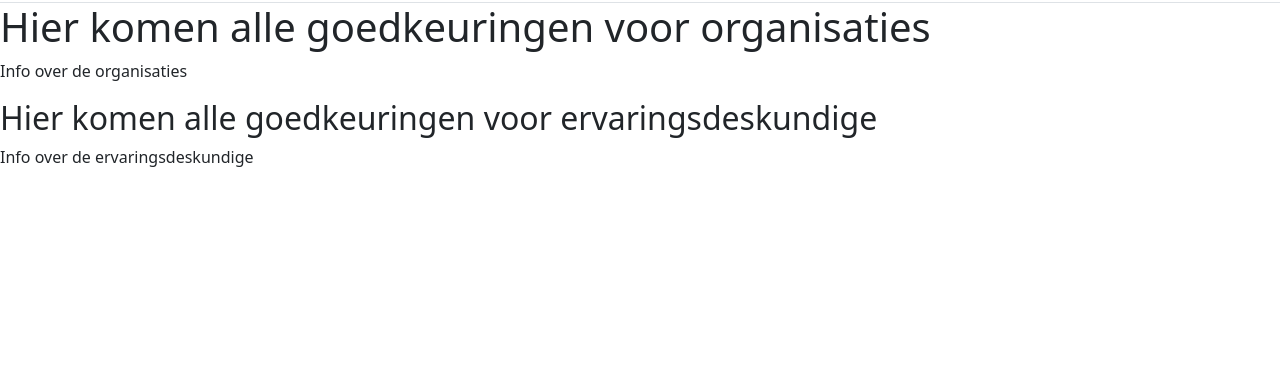
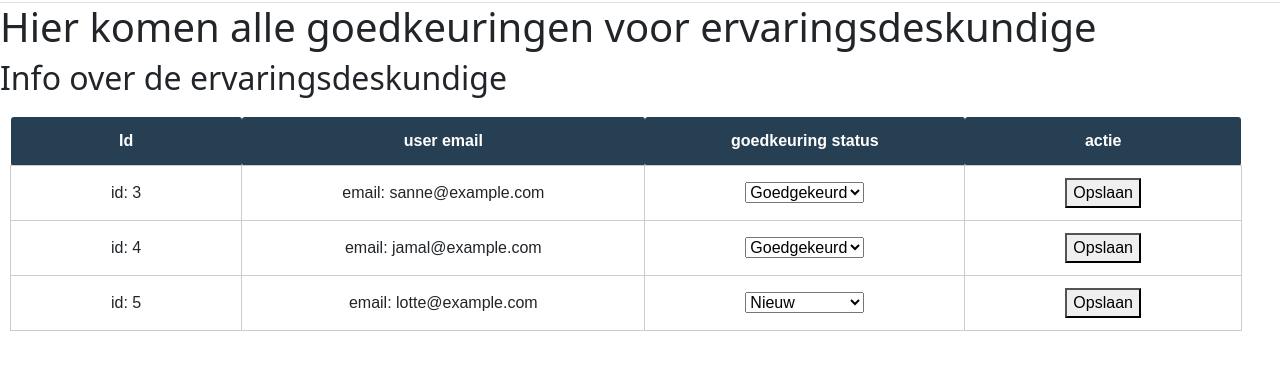
Before and after one commit to Ebay2k/rubberducky-owasp, a Flask app: page /bhd-goedkeuringen in a window 1280 px wide. Shown: the part 70-440 px from the top of the page. Run offline with Flask 3, Linux system fonts and the light colour scheme; the visitor is signed in with stand-in values (Sample User, id 1); data comes from the database, SQL or seed files in the repository.

Commit message:
bhd ervaringsdeskundige goedkeuren

```diff
--- a/app.py
+++ b/app.py
@@ -352,11 +352,20 @@ def bhd_ev_detail():
     profile = profiles.get_profile()
     return render_template("/bhd-ev-detail.html", profile=profile)
 
-@app.route("/bhd-goedkeuringen")
+@app.route("/bhd-goedkeuringen", methods=["GET", "POST"])
 def bhd_goedkeuringen():
     if session.get("role") != "admin":
         return "Geen Toegang", 403
-    return render_template("/bhd-goedkeuringen.html")
+
+    if request.method == "POST":
+        status = request.form.get("status")
+        id = request.form.get("id")
+
+        users.update_users(status, id)
+        return redirect(url_for("bhd_goedkeuringen"))
+
+    user_ev = users.get_user_ervaringsdeskundige()
+    return render_template("/bhd-goedkeuringen.html", user_ev=user_ev)
 
 @app.route("/bhd-org-aanmaken")
 def bhd_org_aanmaken():
--- a/models/user.py
+++ b/models/user.py
@@ -16,3 +16,21 @@ class User:
             cur = con.cursor()
             cur.execute("SELECT * FROM users WHERE email = ?", (email,))
             return cur.fetchone()
+
+    def get_user_ervaringsdeskundige(self):
+        with self.db.connect() as con:
+            cur = con.cursor()
+            cur.execute("SELECT * FROM users WHERE role = 'expert'")
+            return cur.fetchall()
+
+    def update_users(self, status, id):
+        with self.db.connect() as con:
+            cur = con.cursor()
+            cur.execute("UPDATE users SET status = ? WHERE id = ?", (status, id))
+            con.commit()
+
+    def get_ev_id(self):
+        with self.db.connect() as con:
+            cur = con.cursor()
+            cur.execute("SELECT id FROM users")
+            return cur.fetchone()
--- a/static/main.css
+++ b/static/main.css
@@ -243,3 +243,28 @@ label {
     border-radius: 5px;
     margin-top: 15px;
 }
+
+.ev_tabel {
+    text-align: center;
+    margin-top: 20px;
+    margin-left: 10px;
+    margin-right: 10px;
+    margin-bottom: 20px;
+    font-family: Arial, sans-serif;
+}
+
+.ev_tabel th{
+    border: 1px;
+    border-radius: 3px;
+    padding: 12px;
+    color: #ffffff;
+    background-color: #273F53;
+}
+
+.ev_tabel td{
+    border: 1px solid #ccc;
+    border-radius: 3px;
+    padding: 12px;
+    padding-left: 100px;
+    padding-right: 100px;
+}
--- a/templates/bhd-goedkeuringen.html
+++ b/templates/bhd-goedkeuringen.html
@@ -8,11 +8,51 @@
 <body>
 {% extends 'layout.html' %}
 {% block content %}
-<h1>Hier komen alle goedkeuringen voor organisaties</h1>
-<p>Info over de organisaties</p>
+<h1>Hier komen alle goedkeuringen voor ervaringsdeskundige</h1>
+<h2>Info over de ervaringsdeskundige</h2>
 
-<h2>Hier komen alle goedkeuringen voor ervaringsdeskundige</h2>
-<p>Info over de ervaringsdeskundige</p>
+    <table class="ev_tabel">
+        <thead>
+            <tr>
+                <th>Id</th>
+                <th>user email</th>
+                <th>goedkeuring status</th>
+                <th>actie</th>
+            </tr>
+        </thead>
+        <tbody>
+            {% for users in user_ev %}
+            <tr>
+                <form method="POST">
+                    <td>id: {{ users.id }}</td>
+                    <td>email: {{ users.email }}</td>
+
+                    <td>
+                        <select name="status">
+                            <option value="nieuw"
+                                {% if users["status"]|lower|trim == "nieuw" %}selected{% endif %}>
+                                Nieuw
+                            </option>
+
+                            <option value="goedgekeurd"
+                                {% if users["status"]|lower|trim == "goedgekeurd" %}selected{% endif %}>
+                                Goedgekeurd
+                            </option>
+
+                        </select>
+                    </td>
+
+                    <td>
+                    <input type="hidden" name="id" value="{{ users.id }}">
+                    <button type="submit">Opslaan</button>
+                </td>
+                </form>
+            </tr>
+
+        </form>
+        {% endfor %}
+    </tbody>
+    </table>
 {% endblock %}
 </body>
 </html>
```
Also changed, not shown: models/profiles.py (line endings or trailing spaces).
